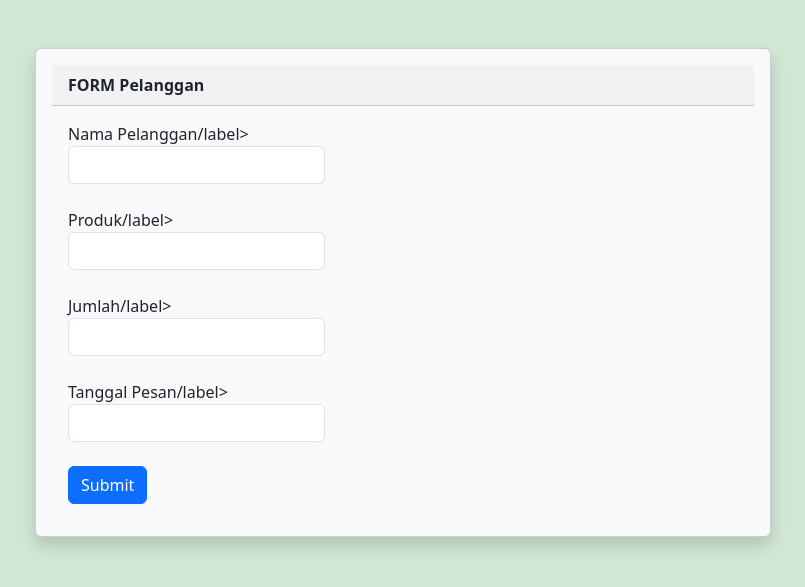
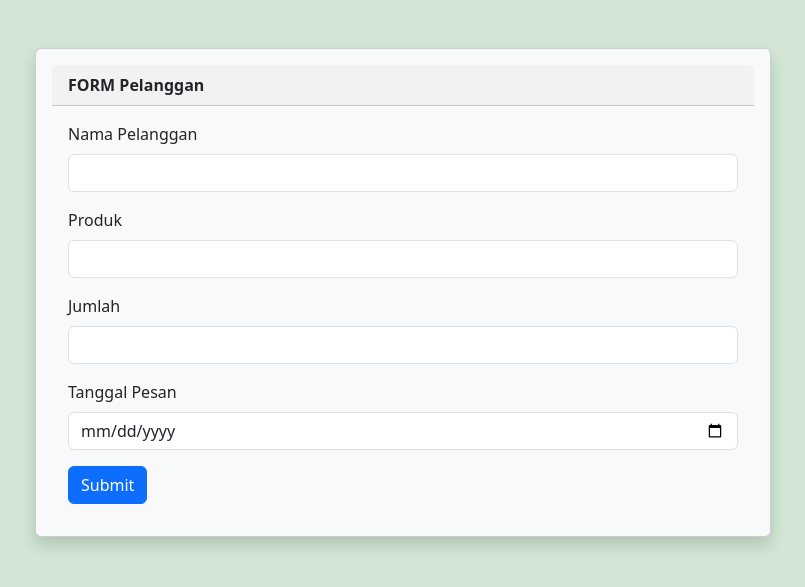
Before and after one commit to Ramzkazu/bljr, a PHP site: page /pesanan/form_tambah.php in a window 1280 px wide. Shown: the part 56-643 px from the top of the page, without its empty margins (237-1042 px from the left). Run offline with PHP 8.4, Linux system fonts and the light colour scheme.

Commit message:
Update form_tambah.php

```diff
--- a/UTS/pesanan/form_tambah.php
+++ b/UTS/pesanan/form_tambah.php
@@ -4,7 +4,7 @@
 <head>
     <meta charset="UTF-8">
     <meta name="viewport" content="width=device-width, initial-scale=1.0">
-    <title>Biodata Siswa</title>
+    <title>Orderr Tracker</title>
     <link href="https://cdn.jsdelivr.net/npm/bootstrap@5.3.8/dist/css/bootstrap.min.css" rel="stylesheet"
         integrity="sha384-sRIl4kxILFvY47J16cr9ZwB07vP4J8+LH7qKQnuqkuIAvNWLzeN8tE5YBujZqJLB" crossorigin="anonymous">
 </head>
@@ -24,23 +24,23 @@
                     <div class="card-body">
                         <form action="proses_tambah.php" method="POST" enctype="multipart/form-data">
                             <div class="mb-3">
-                                <label for="exampleInputEmail1" class="form-label">Nama Pelanggan/label>
+                                <label for="exampleInputEmail1" class="form-label">Nama Pelanggan</label>
                                 <input name="nama_pelanggan" type="text" class="form-control" id="exampleInputEmail1"
                                     aria-describedby="emailHelp">
                             </div>
                             <div class="mb-3">
-                                <label for="exampleInputEmail1" class="form-label">Produk/label>
-                                <input name="produkk" type="text" class="form-control" id="exampleInputEmail1"
+                                <label for="exampleInputEmail1" class="form-label">Produk</label>
+                                <input name="produk" type="text" class="form-control" id="exampleInputEmail1"
                                     aria-describedby="emailHelp">
                             </div>
                             <div class="mb-3">
-                                <label for="exampleInputEmail1" class="form-label">Jumlah/label>
+                                <label for="exampleInputEmail1" class="form-label">Jumlah</label>
                                 <input name="jumlah" type="number" class="form-control" id="exampleInputEmail1"
                                     aria-describedby="emailHelp">
                             </div>
                             <div class="mb-3">
-                                <label for="exampleInputEmail1" class="form-label">Tanggal Pesan/label>
-                                <input name="tanggal_pesan" type="text" class="form-control" id="exampleInputEmail1"
+                                <label for="exampleInputEmail1" class="form-label">Tanggal Pesan</label>
+                                <input name="tanggal_pesan" type="date" class="form-control" id="exampleInputEmail1"
                                     aria-describedby="emailHelp">
                             </div>
 
```
